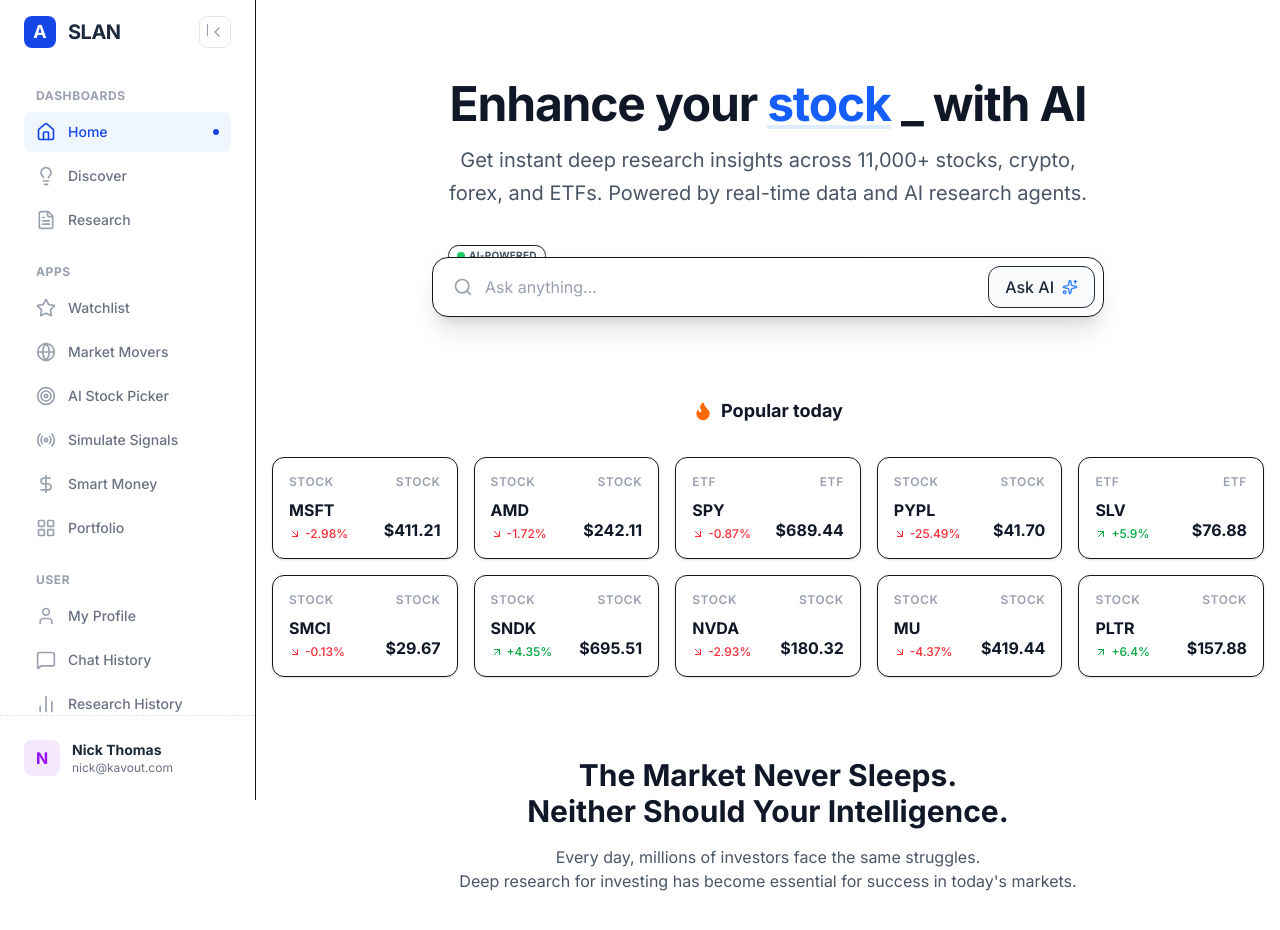
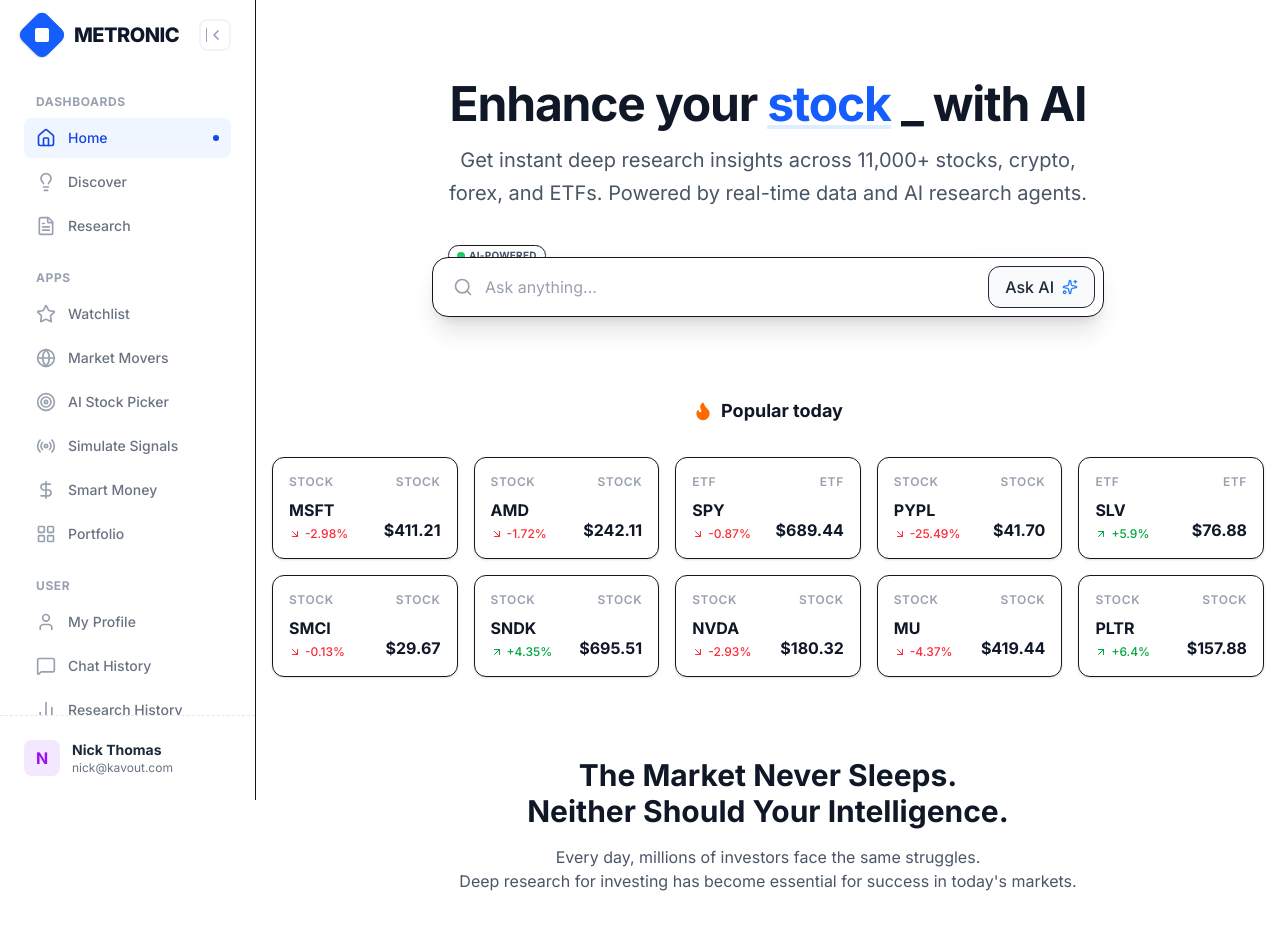
Before and after one commit to Paichanwut/aslan, a Next.js app: page / in a window 1280 px wide. Shown: the top 930 px of the page. Built offline with nearby package versions, Linux system fonts and the light colour scheme.

Commit message:
feat: Refine header design to match Metronic (logo & toggle)

```diff
--- a/src/components/Sidebar.tsx
+++ b/src/components/Sidebar.tsx
@@ -38,21 +38,23 @@
       {/* Header */}
       <div
         className={cn(
-          "flex items-center h-16",
+          "flex items-center h-[70px]",
           isCollapsed ? "justify-center px-2" : "justify-between px-6",
         )}
       >
         {isCollapsed ? (
-          <div className="w-8 h-8 bg-blue-700 rounded-lg flex items-center justify-center">
-            <span className="text-white font-bold text-lg">A</span>
+          <div className="w-10 h-10 bg-blue-600 rounded-lg flex items-center justify-center shadow-sm">
+            <div className="w-4 h-4 bg-white rounded-sm" />
           </div>
         ) : (
-          <Link href="/" className="flex items-center gap-3">
-            <div className="w-8 h-8 bg-blue-700 rounded-lg flex items-center justify-center">
-              <span className="text-white font-bold text-lg">A</span>
+          <Link href="/" className="flex items-center gap-3.5">
+            {/* Logo Icon */}
+            <div className="relative w-9 h-9 flex items-center justify-center">
+              <div className="absolute inset-0 bg-blue-600 rounded-lg transform rotate-45 shadow-sm"></div>
+              <div className="absolute w-3.5 h-3.5 bg-white rounded-[2px] z-10"></div>
             </div>
-            <span className="text-xl font-bold text-slate-800 tracking-tight">
-              SLAN
+            <span className="text-xl font-extrabold text-slate-900 tracking-tight">
+              METRONIC
             </span>
           </Link>
         )}
@@ -60,11 +62,11 @@
         {!isCollapsed && (
           <button
             onClick={toggleCollapse}
-            className="w-8 h-8 flex items-center justify-center rounded-lg border border-gray-200 hover:bg-gray-50 text-gray-400 hover:text-gray-600 transition-colors"
+            className="group w-8 h-8 flex items-center justify-center rounded-lg border-2 border-slate-100 hover:border-slate-200 hover:bg-slate-50 transition-all ml-4"
           >
-            <div className="flex">
-              <span className="border-l border-current h-3 mx-[1px]"></span>
-              <ChevronLeft className="w-4 h-4" />
+            <div className="flex items-center text-slate-400 group-hover:text-slate-600 transition-colors">
+              <span className="w-[1.5px] h-3.5 bg-current rounded-full mr-[1px]"></span>
+              <ChevronLeft className="w-4 h-4" strokeWidth={2.5} />
             </div>
           </button>
         )}
```
